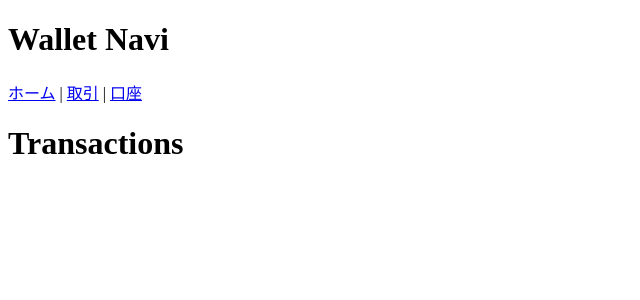
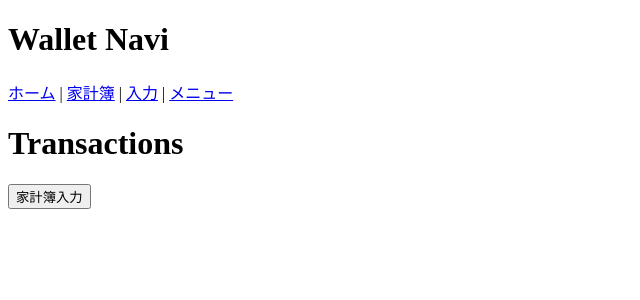
Before and after one commit to ShigaJun/wallet-navi, a React (Vite) app: page /transactions in a window 1280 px wide. Shown: the top 300 px of the page, without its empty margins (0-640 px from the left). Built offline with nearby package versions, Linux system fonts and the light colour scheme.

Commit message:
feat: 家計簿入力モーダルのモーダル機能を追加

```diff
--- a/src/components/Nav.tsx
+++ b/src/components/Nav.tsx
@@ -5,9 +5,11 @@ export default function Nav() {
     <nav>
       <Link to="/">ホーム</Link>
       {" | "}
-      <Link to="/transactions">取引</Link>
+      <Link to="/accounts">家計簿</Link>
       {" | "}
-      <Link to="/accounts">口座</Link>
+      <Link to="/transactions">入力</Link>
+      {" | "}
+      <Link to="/menu">メニュー</Link>
     </nav>
   );
 }
--- /dev/null
+++ b/src/components/TransactionModal.tsx
@@ -0,0 +1,18 @@
+type TransactionModalProps = {
+  setIsOpen: (isOpen: boolean) => void;
+};
+
+export default function TransactionModal({
+  setIsOpen,
+}: TransactionModalProps) {
+  return (
+    <>
+      <div className="overlay">
+        <div className="modal-content">
+          <h2>家計簿入力</h2>
+          <button onClick={() => setIsOpen(false)}>Close</button>
+        </div>
+      </div>
+    </>
+  );
+}
--- a/src/pages/Transactions.tsx
+++ b/src/pages/Transactions.tsx
@@ -1,3 +1,20 @@
+import { useState } from "react";
+
+import TransactionModal from "../components/TransactionModal";
+
 export default function Transactions() {
-  return <h1>Transactions</h1>;
+  const [isOpen, setIsOpen] = useState(false);
+  return (
+    <>
+      <h1>Transactions</h1>
+
+      {/* 入力ボタン */}
+      <button onClick={() => setIsOpen(true)}>家計簿入力</button>
+
+      {/* 入力モーダル */}
+      {isOpen && <TransactionModal setIsOpen={setIsOpen} />}
+
+      {/* 取引履歴 */}
+    </>
+  );
 }
--- a/style.css
+++ b/style.css
@@ -0,0 +1,13 @@
+.overlay {
+    position: fixed;
+    inset: 0;
+    background: rgba(0, 0, 0, 0.5);
+}
+
+.modal-content {
+    background: white;
+    padding: 24px;
+    width: 300px;
+    margin: 100px auto;
+    border-radius: 8px;
+}
```
